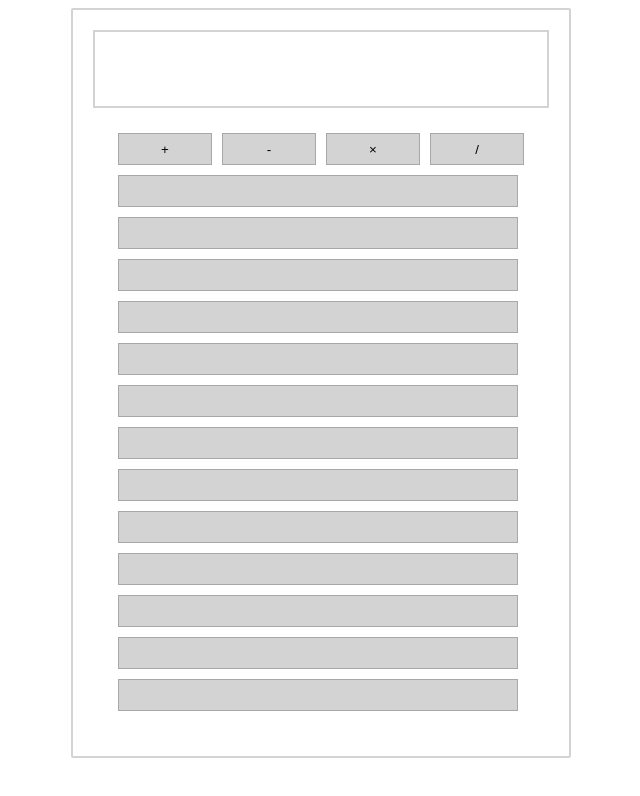
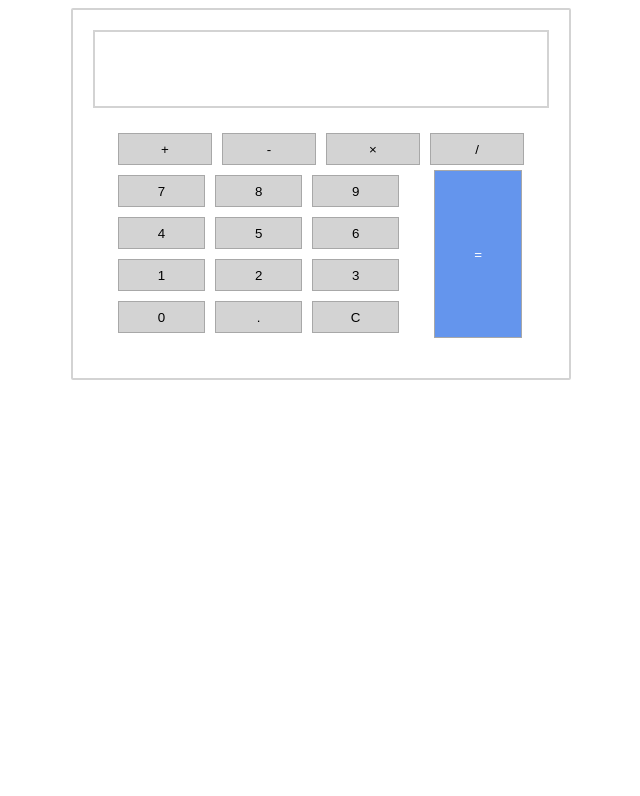
Before and after one commit to Hajni83/str2-sajat-munka, a plain HTML site: page js-2-feladatok-calculator/index.html in a window 1280 px wide. Shown: the whole page, without its empty margins (319-959 px from the left). Drawn offline with Linux system fonts and the light colour scheme.

Commit message:
HTML,CSS

```diff
--- a/js-2-feladatok-calculator/index.html
+++ b/js-2-feladatok-calculator/index.html
@@ -1,17 +1,17 @@
 <!DOCTYPE html>
 <html lang="en">
   <head>
-    <meta charset="UTF-8">
-    <meta http-equiv="X-UA-Compatible" content="IE=edge">
-    <meta name="viewport" content="width=device-width, initial-scale=1.0">
-    <link rel="stylesheet" href="style.css">
+    <meta charset="UTF-8" />
+    <meta http-equiv="X-UA-Compatible" content="IE=edge" />
+    <meta name="viewport" content="width=device-width, initial-scale=1.0" />
+    <link rel="stylesheet" href="style.css" />
     <title>Calculator</title>
   </head>
   <body>
     <div class="container">
       <div class="calculator">
         <div class="calc-input">
-                <input type="text">
+          <input type="text" />
         </div>
         <div class="calculator-buttons">
           <div class="calc-operations">
@@ -20,24 +20,36 @@
             <button class="calc-button">&#215;</button>
             <button class="calc-button">&#47;</button>
           </div>
-
-                <button class="calc-button"></button>
-                <button class="calc-button"></button>
-                <button class="calc-button"></button>
-                <button class="calc-button"></button>
-                <button class="calc-button"></button>
-                <button class="calc-button"></button>
-                <button class="calc-button"></button>
-                <button class="calc-button"></button>
-                <button class="calc-button"></button>
-                <button class="calc-button"></button>
-                <button class="calc-button"></button>
-                <button class="calc-button"></button>
-                <button class="calc-button"></button>
-
+          <div class="numbers">
+            <div class="numbers-row">
+                <div class="calc-numbers">
+                    <button class="calc-button">7</button>
+                    <button class="calc-button">8</button>
+                    <button class="calc-button">9</button>
+                  </div>
+                  <div class="calc-numbers">
+                    <button class="calc-button">4</button>
+                    <button class="calc-button">5</button>
+                    <button class="calc-button">6</button>
+                  </div>
+                  <div class="calc-numbers">
+                    <button class="calc-button">1</button>
+                    <button class="calc-button">2</button>
+                    <button class="calc-button">3</button>
+                  </div>
+                  <div class="calc-numbers">
+                    <button class="calc-button">0</button>
+                    <button class="calc-button">&#46;</button>
+                    <button class="calc-button">&#67;</button>
+                  </div>
+              </div>
+              <div class="numbers-equal">
+                <button class="calc-button-equal">&#61;</button>
               </div>
           </div>
         </div>
-
+          </div>
+      </div>
+    </div>
   </body>
 </html>
--- a/js-2-feladatok-calculator/style.css
+++ b/js-2-feladatok-calculator/style.css
@@ -1,5 +1,5 @@
 * {
-    box-sizing:border-box;
+  box-sizing: border-box;
 }
 
 .container {
@@ -10,38 +10,71 @@
 
 .calculator {
   width: 500px;
-    border:2px solid lightgrey;
-    border-radius:2px;
-    padding:20px;
+  border: 2px solid lightgrey;
+  border-radius: 2px;
+  padding: 20px;
 }
 
 .calc-input input {
-    padding:20px;
-    width:100%;
+  padding: 20px;
+  width: 100%;
   border: 2px solid lightgrey;
-    text-align:right;
-    font-size:30px;
+  text-align: right;
+  font-size: 30px;
 }
 
 .calc-operations {
   display: flex;
-    justify-content: space-around;
+  justify-content: flex-start;
 }
 
 .calculator-buttons {
-    padding:20px;
+  padding: 20px;
 }
 
 .calc-button {
-    background:	#D3D3D3;
-    border: 1px solid #A8A8A8;
-    margin:5px;
-    cursor:pointer;
-    transition:0.3s ease all;
-    width:25rem;
-    height:2rem;
+  background: #d3d3d3;
+  border: 1px solid #a8a8a8;
+  margin: 5px;
+  cursor: pointer;
+  transition: 0.3s ease all;
+  width: 25rem;
+  height: 2rem;
 }
 
 .calc-button:hover {
-    background:	#B8B8B8;
+  background: #b8b8b8;
 }
+
+.calc-numbers {
+  display: flex;
+  flex-grow: 6;
+}
+
+.numbers {
+  display: flex;
+  justify-content: flex-start;
+}
+
+.numbers-row {
+  width: 70%;
+}
+
+.numbers-equal {
+  display: flex;
+  flex-direction: row;
+  padding-left: 30px;
+}
+
+.calc-button-equal {
+  width: 5.5rem;
+  background-color: #6495ed;
+  color: white;
+  border: 1px solid #a8a8a8;
+  cursor: pointer;
+  transition: 0.3s ease all;
+}
+
+.calc-button-equal:hover {
+  background-color: #6082b6;
+}
```
Lines whose indentation alone changed are shown as unchanged.
